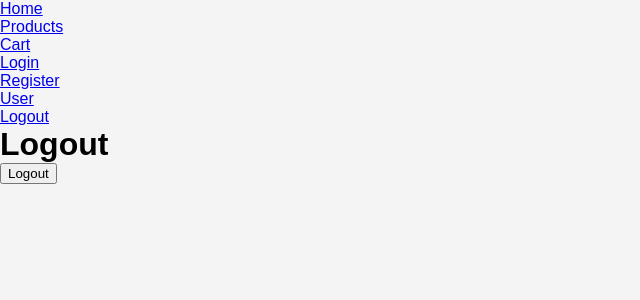
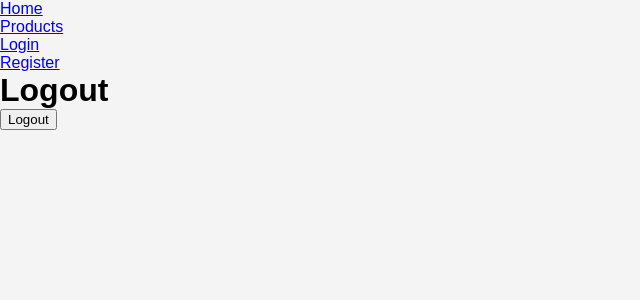
Before and after one commit to Alivarr/Capstone-Project, a React (Vite) app in the folder client/: page /#/logout in a window 1280 px wide. Shown: the top 300 px of the page, without its empty margins (0-640 px from the left). Built offline with nearby package versions, Linux system fonts and the light colour scheme.

Commit message:
fix nav, messup login

```diff
--- a/client/src/pages/Nav.jsx
+++ b/client/src/pages/Nav.jsx
@@ -1,8 +1,7 @@
-/* eslint-disable no-unused-vars */
 import { Link } from "react-router-dom";
 import useAuth from "./useAuth";
 
-export default function  Nav() {
+export default function Nav() {
     const { user } = useAuth();
 
     return (
@@ -14,14 +13,10 @@ export default function  Nav() {
                 <li>
                     <Link to="/products">Products</Link>
                 </li>
+                {user ? (
+                    <>
                         <li>
                             <Link to="/cart">Cart</Link>
-            </li>
-            <li>
-                <Link to="/login">Login</Link>
-            </li>
-            <li>
-                <Link to="/register">Register</Link>
                         </li>
                         <li>
                             <Link to="/user">User</Link>
@@ -29,6 +24,17 @@ export default function  Nav() {
                         <li>
                             <Link to="/logout">Logout</Link>
                         </li>
+                    </>
+                ) : (
+                    <>
+                        <li>
+                            <Link to="/login">Login</Link>
+                        </li>
+                        <li>
+                            <Link to="/register">Register</Link>
+                        </li>
+                    </>
+                )}
             </ul>
         </nav>
     );
```
Also changed, not shown: 1 other file (tests, documents, lock files or other folders). Lines whose indentation alone changed are shown as unchanged.
